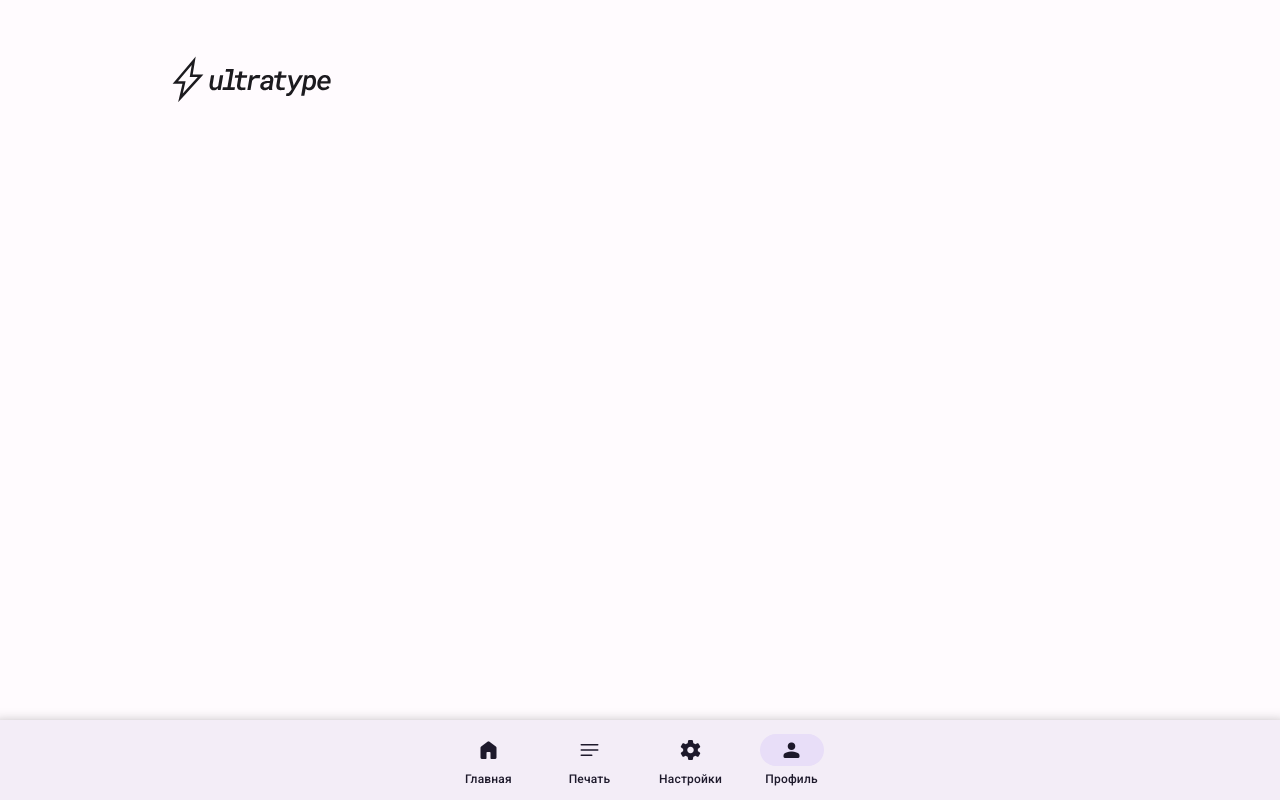
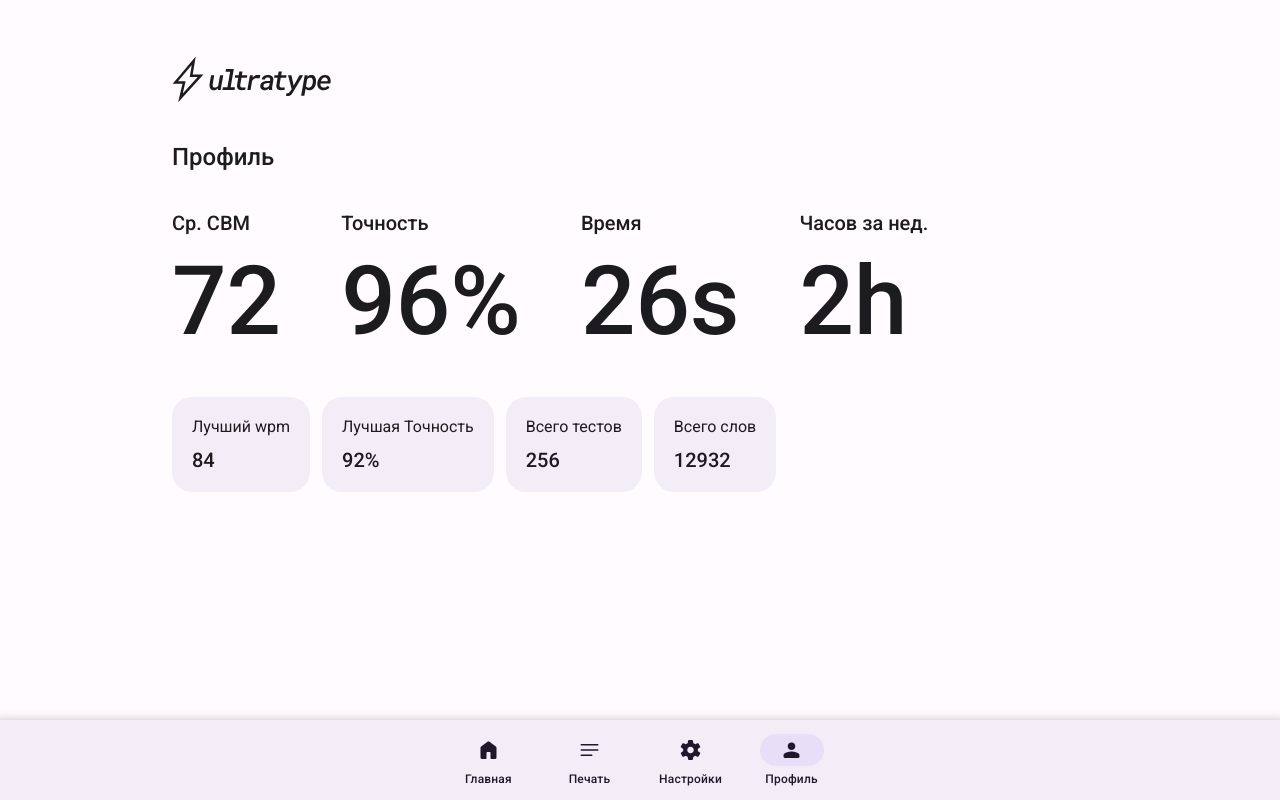
Before and after one commit to PoSayDone/ultratype_react, a React (Vite) app: page /profile in a window 1280 px wide. Built offline with nearby package versions, Linux system fonts and the light colour scheme.

Commit message:
Накидал профиль

```diff
--- a/src/App.tsx
+++ b/src/App.tsx
@@ -12,6 +12,7 @@ import { useTranslation } from "react-i18next";
 import { useDispatch, useSelector } from "react-redux";
 import { useTypedSelector } from "./hooks/useTypedSelector";
 import Levels from "./views/Levels/Levels";
+import Profile from "./views/Profile/Profile";
 
 
 function App() {
@@ -80,6 +81,13 @@ function App() {
                                         />
                                    }
                               />
+                              <Route
+                                   path="/profile"
+                                   element={
+                                        <Profile
+                                        />
+                                   }
+                              />
                          </Routes>
                     </main>
                     <Navbar language={t} />
--- /dev/null
+++ b/src/views/Profile/Profile.scss
@@ -0,0 +1,50 @@
+.profile__container {
+    display: flex;
+    flex-direction: column;
+    gap: 40px;
+}
+
+.main-stats {
+    display: flex;
+    gap: 60px;
+}
+
+.main-stat {
+    display: flex;
+    flex-direction: column;
+    gap: 10px;
+
+    .title {
+        font-weight: 500;
+    }
+
+    .value {
+        font-size: 96px;
+        font-weight: 500;
+    }
+}
+
+.secondary-stats {
+    display: flex;
+    gap: 12px;
+}
+
+.secondary-stat {
+    display: flex;
+    flex-direction: column;
+    gap: 12px;
+    background: var(--background_secondary);
+    color: var(--on_background);
+    width: fit-content;
+    padding: 20px;
+    border-radius: 20px;
+
+    .title {
+        font-size: 16px;
+    }
+
+    .value {
+        font-size: 20px;
+        font-weight: 500;
+    }
+}
--- /dev/null
+++ b/src/views/Profile/Profile.tsx
@@ -0,0 +1,51 @@
+import React from 'react'
+import "./Profile.scss"
+import Heading from '../../components/Heading/Heading'
+
+const Profile = () => {
+    return (
+            <div className='profile__container'>
+                <div className='title__section'>
+                    <Heading headingLevel={"h2"}>Профиль</Heading>
+                </div>
+                <div className="main-stats">
+                    <div className="main-stat">
+                        <Heading headingLevel={"h3"} className="title">Cр. СВМ</Heading>
+                        <div className="value">72</div>
+                    </div>
+                    <div className="main-stat">
+                        <Heading headingLevel={"h3"} className="title">Точность</Heading>
+                        <div className="value">96%</div>
+                    </div>
+                    <div className="main-stat">
+                        <Heading headingLevel={"h3"} className="title">Время</Heading>
+                        <div className="value">26s</div>
+                    </div>
+                    <div className="main-stat">
+                        <Heading headingLevel={"h3"} className="title">Часов за нед.</Heading>
+                        <div className="value">2h</div>
+                    </div>
+                </div>
+                <div className="secondary-stats">
+                    <div className="secondary-stat">
+                        <div className="title">Лучший wpm</div>
+                        <div className="value">84</div>
+                    </div>
+                    <div className="secondary-stat">
+                        <div className="title">Лучшая Точность</div>
+                        <div className="value">92%</div>
+                    </div>
+                    <div className="secondary-stat">
+                        <div className="title">Всего тестов</div>
+                        <div className="value">256</div>
+                    </div>
+                    <div className="secondary-stat">
+                        <div className="title">Всего слов</div>
+                        <div className="value">12932</div>
+                    </div>
+                </div>
+            </div>
+    )
+}
+
+export default Profile
```
